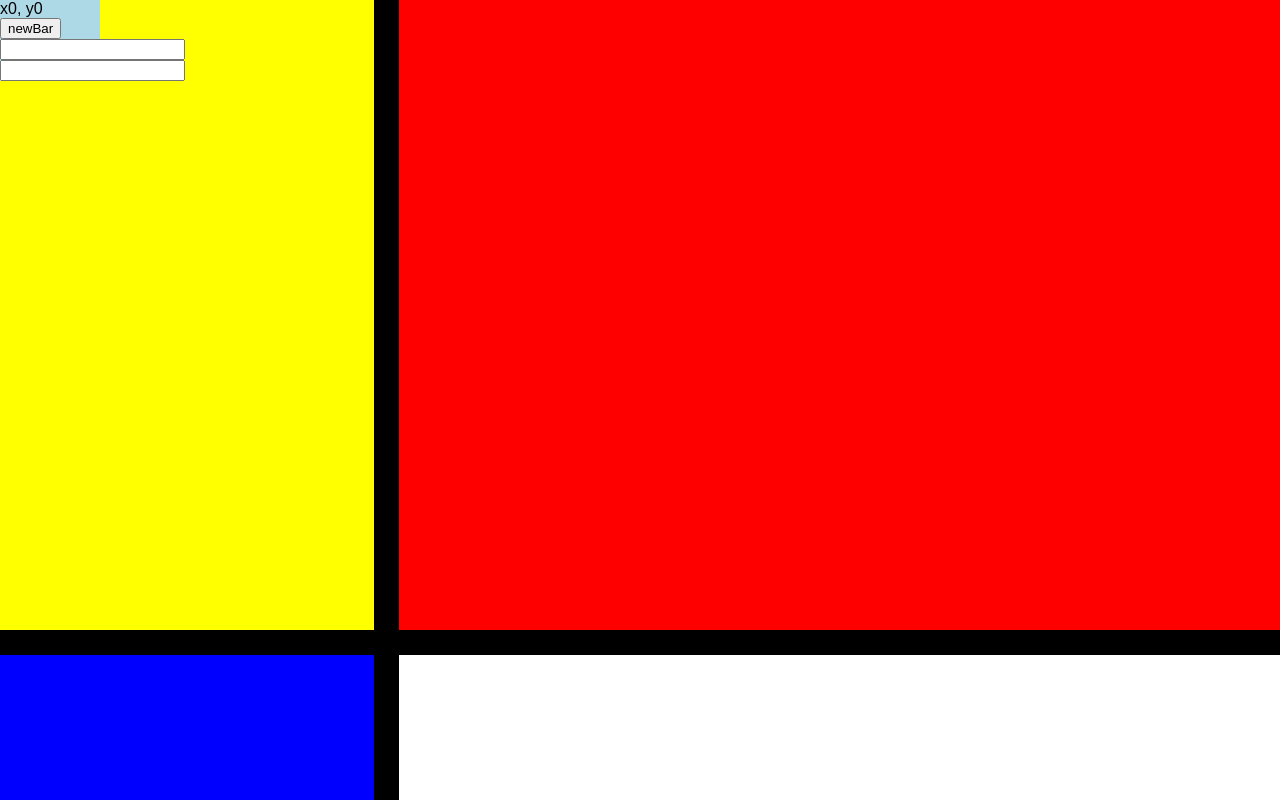
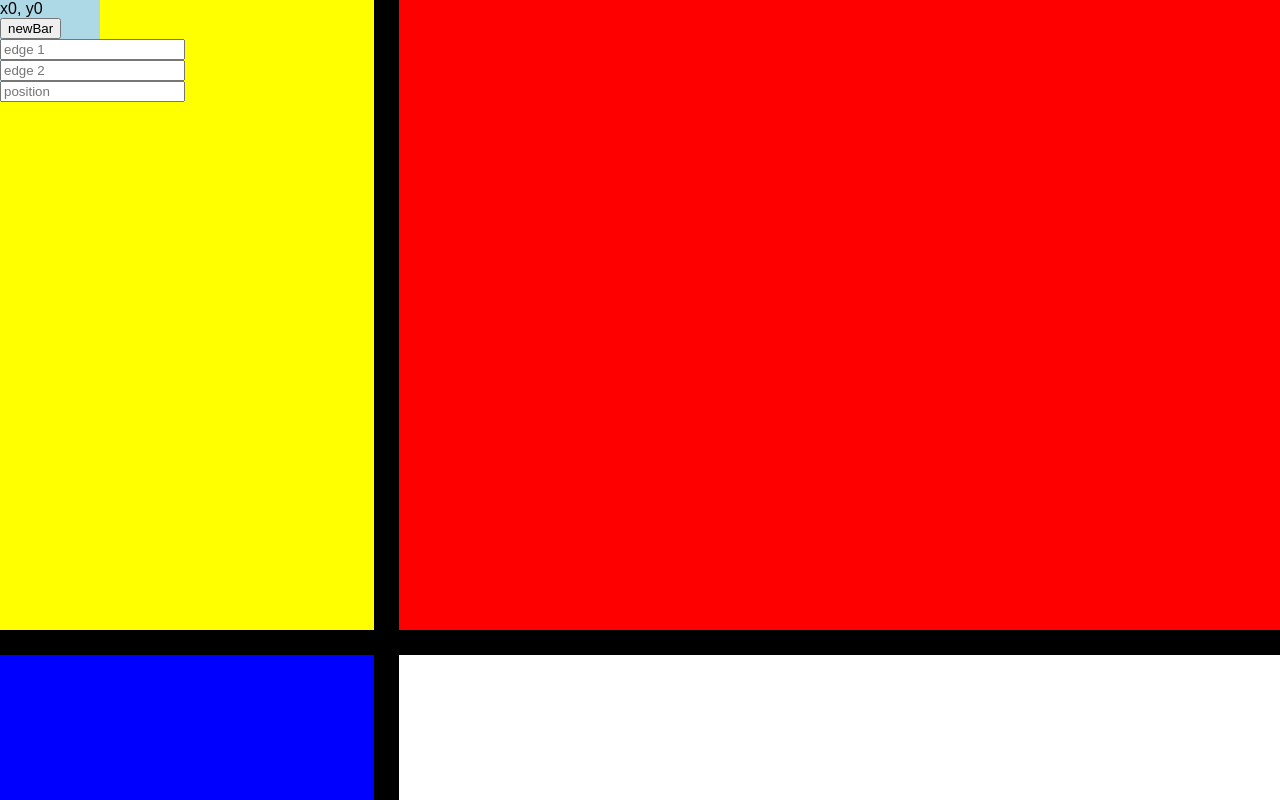
Before and after one commit to claytonweller/MondMaker, a React (Create React App) app: page / in a window 1280 px wide. Built offline with nearby package versions, Linux system fonts and the light colour scheme.

Commit message:
created a pipeline for creating custome bars. Currently uses fields and knowledge of the app, but next step is to add a UI interface that intuitively inputs data into it... also I need to fix the fading edges problem.

```diff
--- a/src/App.js
+++ b/src/App.js
@@ -87,28 +87,29 @@ class App extends Component {
     selectedBar[0] = index
   }
 
-  newBarClick = () =>{
-    const {barArray, boxArray} = this.state
-    let edge1 = document.getElementById('edge1').value
-    let edge2 = document.getElementById('edge2').value
-
-    const interpret = (value) =>{
-      let int = parseInt(value)
+  interpretParentId = (value) =>{
+    const {barArray} = this.state
+    let int = parseInt(value, 10)
     if(!Number.isInteger(int)){
-        console.log(value)
       return edgeSorter(value)
     } else {
       return barArray[value]
     }
   }
 
+  getFieldValue = (id) => document.getElementById(id).value
 
-    this.newBar(interpret(edge1), interpret(edge2))
+  newBarClick = () =>{
+    this.newBar(
+      this.interpretParentId(this.getFieldValue('edge1')),
+      this.interpretParentId(this.getFieldValue('edge2')),
+      this.getFieldValue('new-bar-position')
+    )
   }
 
-  newBar = (edge1, edge2) =>{
+  newBar = (edge1, edge2, position) =>{
     const {barArray} = this.state
-    let bar = this.constructBar(barArray.length, edge1, edge2, 40)
+    let bar = this.constructBar(barArray.length, edge1, edge2, position)
     let box = this.boxSelector(bar)
     this.boxSplitter(bar, box)
 
--- a/src/components/BarAdder.js
+++ b/src/components/BarAdder.js
@@ -9,8 +9,9 @@ const BarAdder = ({mouseX, mouseY, newBar}) =>{
 		<div style={{zIndex:100, backgroundColor:'lightblue', maxWidth:'100px'}}>
          <div style={{ backgroundColor:'transparent'}}>x{mouseX}, y{mouseY}</div>
          <button id='new-bar' onClick={newBar}> newBar </button>
-         <input id='edge1' type='text' />
-         <input id='edge2' type='text' />
+         <input id='edge1' type='text' placeholder='edge 1' />
+         <input id='edge2' type='text' placeholder='edge 2'/>
+         <input id='new-bar-position' type='text' placeholder='position'/>
       </div>
 	)
 }
--- a/src/components/Box.js
+++ b/src/components/Box.js
@@ -1,7 +1,9 @@
 import React from 'react';
 import './Box.css'
 
-const Box = ({onBoxClick, boxTop, boxRight, boxBottom, boxLeft, boxColor, boxId})=>{
+const Box = ({ onBoxClick, boxTop, boxRight, boxBottom, boxLeft, boxColor, boxId})=>{
+
+	let zIndex = boxId-100
 
 	let boxProps = {
 		position:'absolute',
@@ -11,7 +13,7 @@ const Box = ({onBoxClick, boxTop, boxRight, boxBottom, boxLeft, boxColor, boxId}
 		left:`${boxLeft}%`,
 		backgroundColor:boxColor,
 		display:'block',
-		zIndex:-1,
+		zIndex: zIndex,
 	}
 
 	return(
```
Lines whose indentation alone changed are shown as unchanged.
